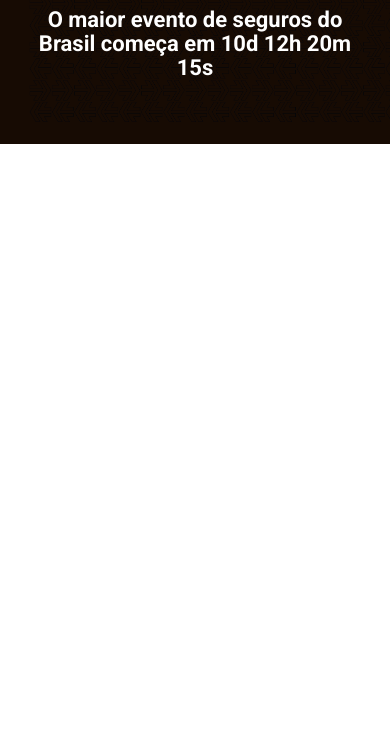
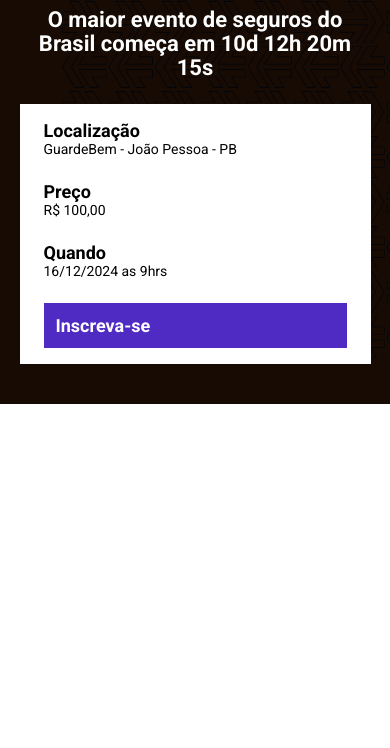
Before and after one commit to davidsaymon/eventoCred, a website built with Parcel: page src/index.html in a window 390 px wide. Shown: the part 96-844 px from the top of the page. Built offline with nearby package versions, Linux system fonts and the light colour scheme.

Commit message:
adicionando components

```diff
--- a/src/index.html
+++ b/src/index.html
@@ -18,7 +18,24 @@
             <p class="hero__text">
                 O maior evento de seguros do Brasil começa em 10d 12h 20m 15s
             </p>
-        </div>
+            <div class="infos-bar">
+                <ul class="infos-bar__infos">
+                    <li class="infos-bar__infos__item">
+                        <b>Localização</b>
+                        GuardeBem - João Pessoa - PB
+                    </li>
+                    <li class="infos-bar__infos__item">
+                        <b>Preço</b>
+                        R$ 100,00
+                    </li>
+                    <li class="infos-bar__infos__item">
+                        <b>Quando</b>
+                        16/12/2024 as 9hrs
+                    </li>
+                </ul>
+                <a href="#" class="button button--primary">Inscreva-se</a>
+            </div> <!--Infos-bar-->
+        </div> <!--Container-->
     </header>
 
     <script src="scripts/main.js"></script>
--- /dev/null
+++ b/src/styles/components/_buttons.scss
@@ -0,0 +1,24 @@
+.button {
+    padding: 12px;
+    font-size: 18px;
+    font-weight: bold;
+    text-decoration: none;
+    text-align: center;
+    white-space: nowrap;
+
+    &--primary {
+        color: #fff;
+        background-color: #4F2AC3;
+    }
+
+    @media (max-width: 640px) {
+        display: flex;
+        width: 100%;
+        align-items: center;
+    }
+
+    @media (max-width: 1024px) {
+        display: flex;
+        align-items: center;
+    }
+}
--- /dev/null
+++ b/src/styles/components/_infos-bar.scss
@@ -0,0 +1,40 @@
+.infos-bar {
+    padding: 16px 24px;
+    background-color: #fff;
+    display: flex;
+    justify-content: space-between;
+
+
+    &__infos {
+        display: flex;
+        gap: 40px;
+
+        &__item {
+            font-size: 14px;
+            color: #000;
+
+            b {
+                font-size: 18px;
+                display: block;
+                color: #000;
+            }
+        }
+    }
+    @media (max-width: 640px) {
+        display: block;
+
+        &__infos {
+            display: block;
+
+            &__item {
+                margin-bottom: 24px;
+            }
+        }
+    }
+
+    @media (max-width: 1024px) {
+        &__infos {
+            gap: 16px;
+        }
+    }
+}
--- a/src/styles/main.scss
+++ b/src/styles/main.scss
@@ -1,4 +1,6 @@
 @use 'hero';
+@use 'components/infos-bar';
+@use 'components/buttons';
 
 * {
     margin: 0;
@@ -6,6 +8,7 @@
     box-sizing: border-box;
     font-family: Roboto, sans-serif;
     color: #fff;
+    list-style: none;
 }
 
 .container {
```
